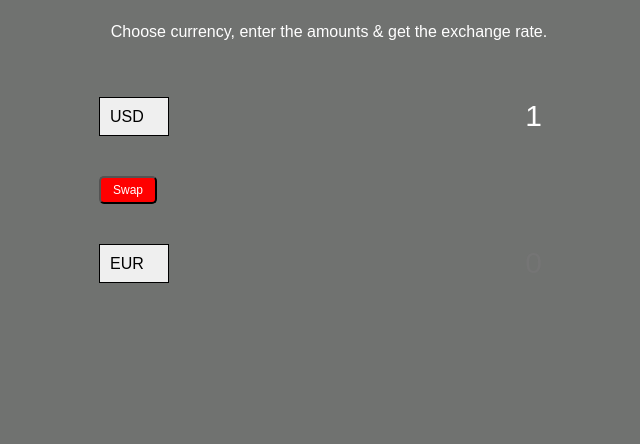
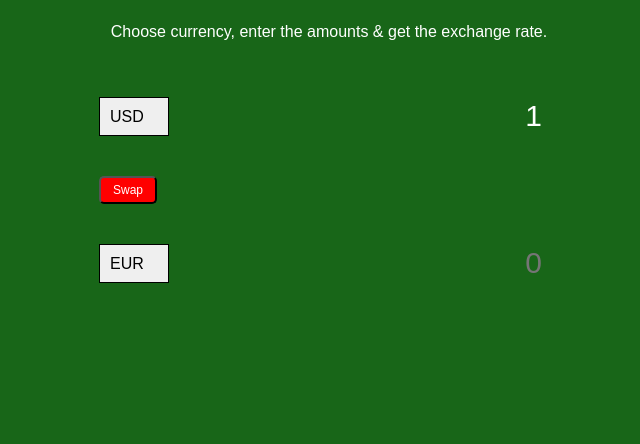
Before and after one commit to tapananand95/tpncurrexcalc, a plain HTML site: page index.html in a window 1280 px wide. Shown: the part 356-800 px from the top of the page, without its empty margins (311-951 px from the left). Drawn offline with Linux system fonts and the light colour scheme; no server answers.

Commit message:
Update style.css

```diff
--- a/style.css
+++ b/style.css
@@ -11,7 +11,7 @@
 body
 {
 
-  background-color: rgb(112, 114, 112);
+  background-color: rgb(24, 102, 24);
   font-family: Arial, Helvetica, sans-serif;
   display: flex;
   flex-direction: column;
```
